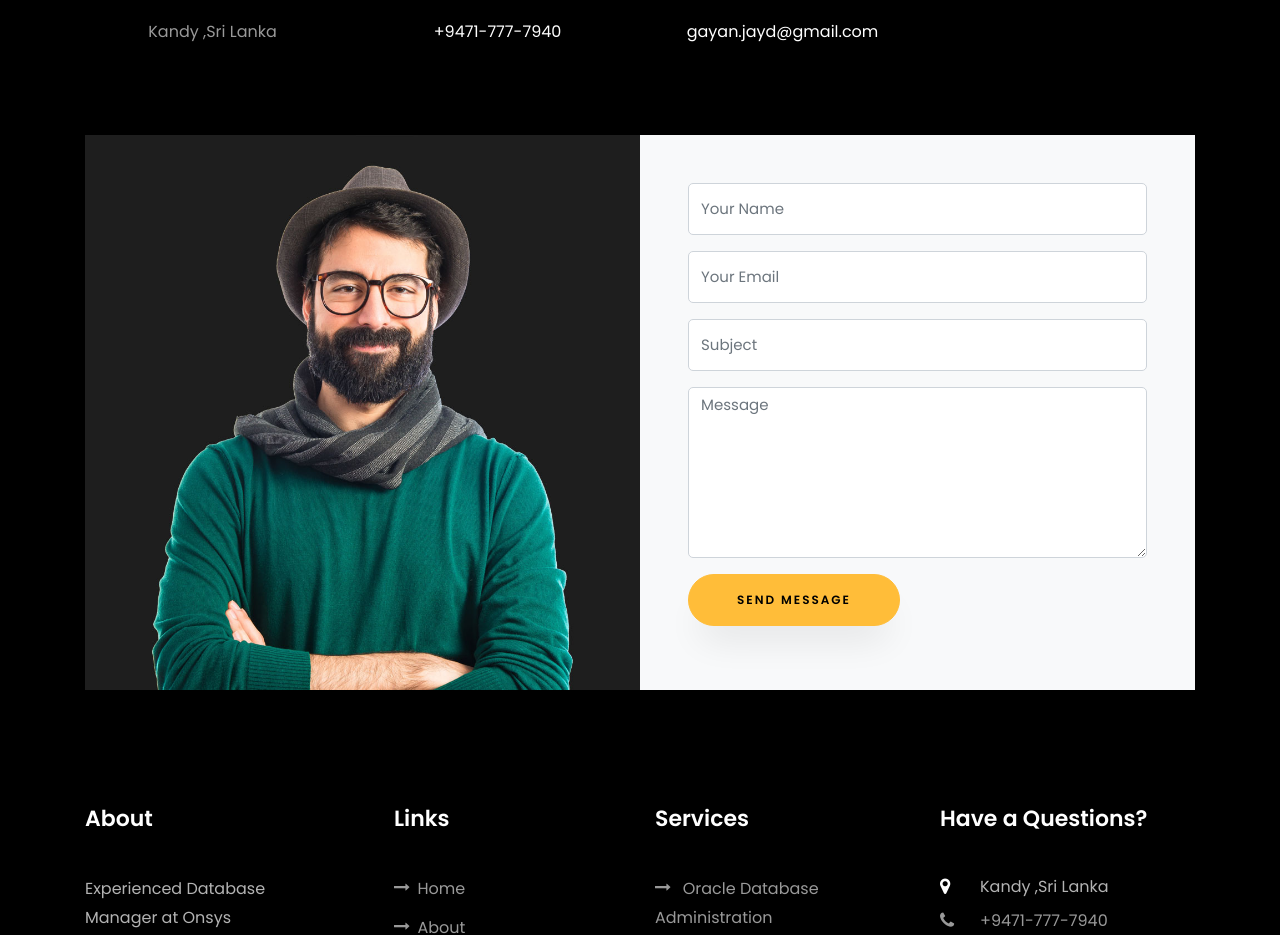
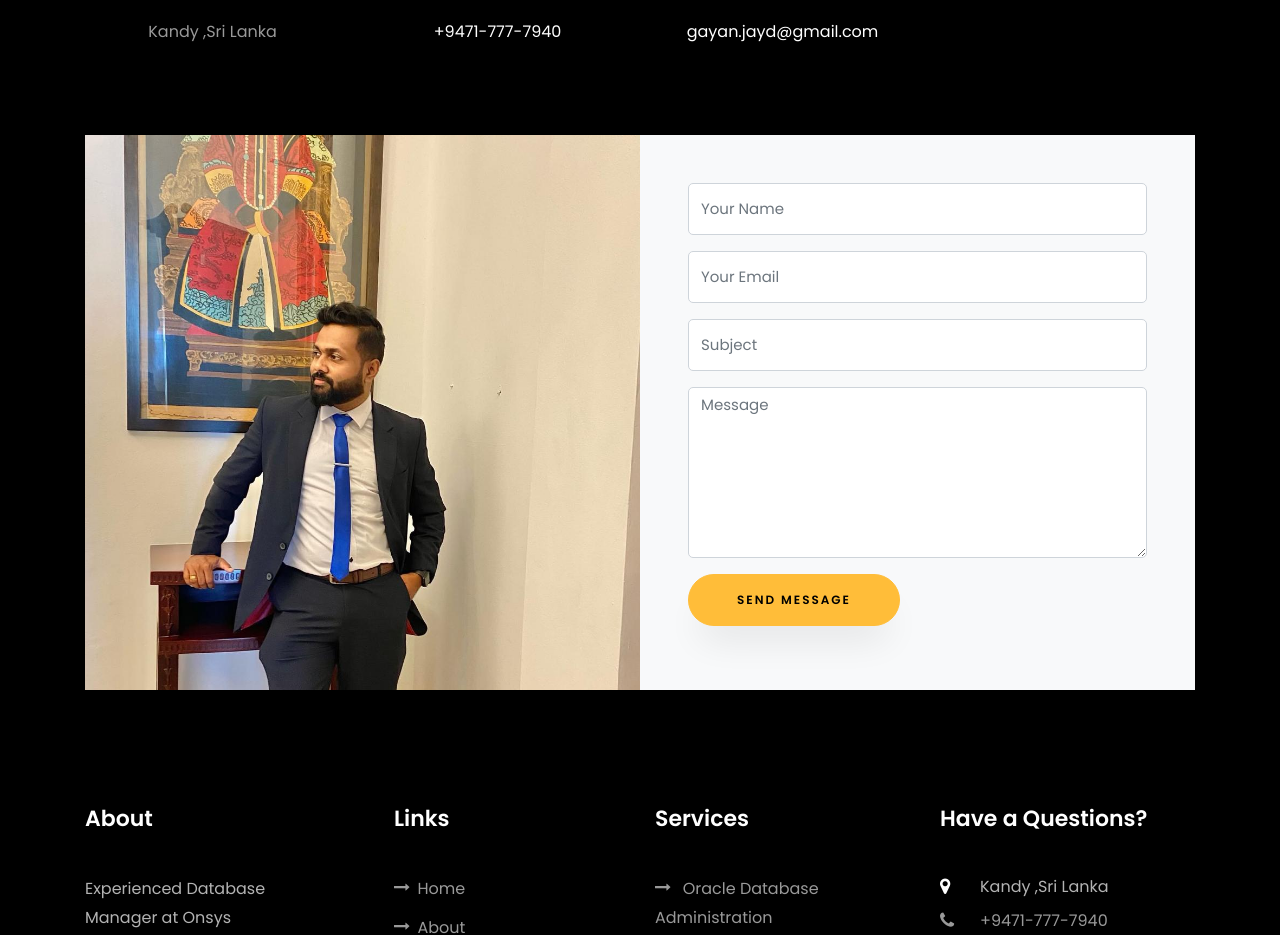
Before and after one commit to YoshithaUR/GayanD_Portfolio, a plain HTML site: page index2.html in a window 1280 px wide. Shown: the part 6700-7635 px from the top of the page. Drawn offline with Linux system fonts and the light colour scheme; files whose address does not match are found by name.

Commit message:
img update

```diff
--- a/index2.html
+++ b/index2.html
@@ -708,7 +708,7 @@ and Postgrey systems. <br>
           </div>
 
           <div class="col-md-6 d-flex">
-          	<div class="img" style="background-image: url(images/about.jpg);"></div>
+          	<div class="img" style="background-image: url(./images/bg.jpg);"></div>
           </div>
         </div>
       </div>
```
